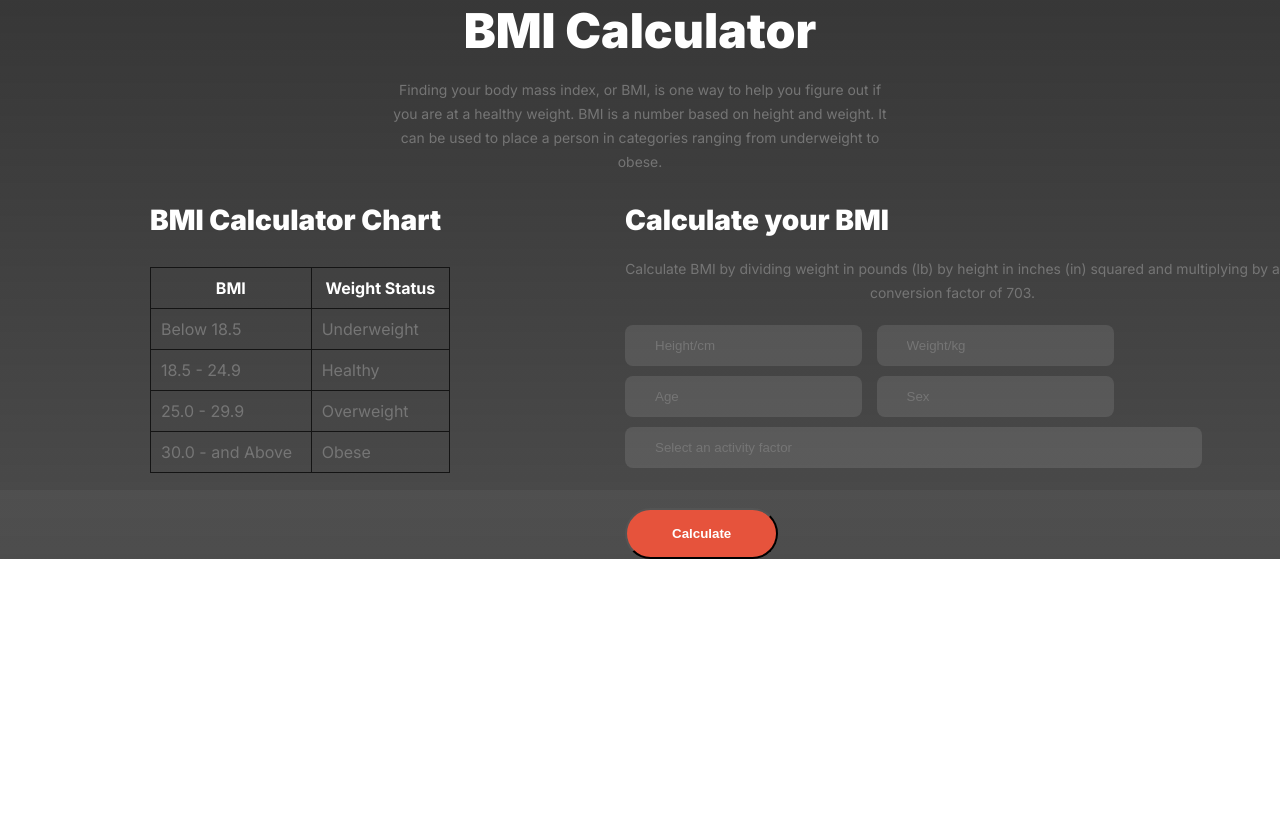
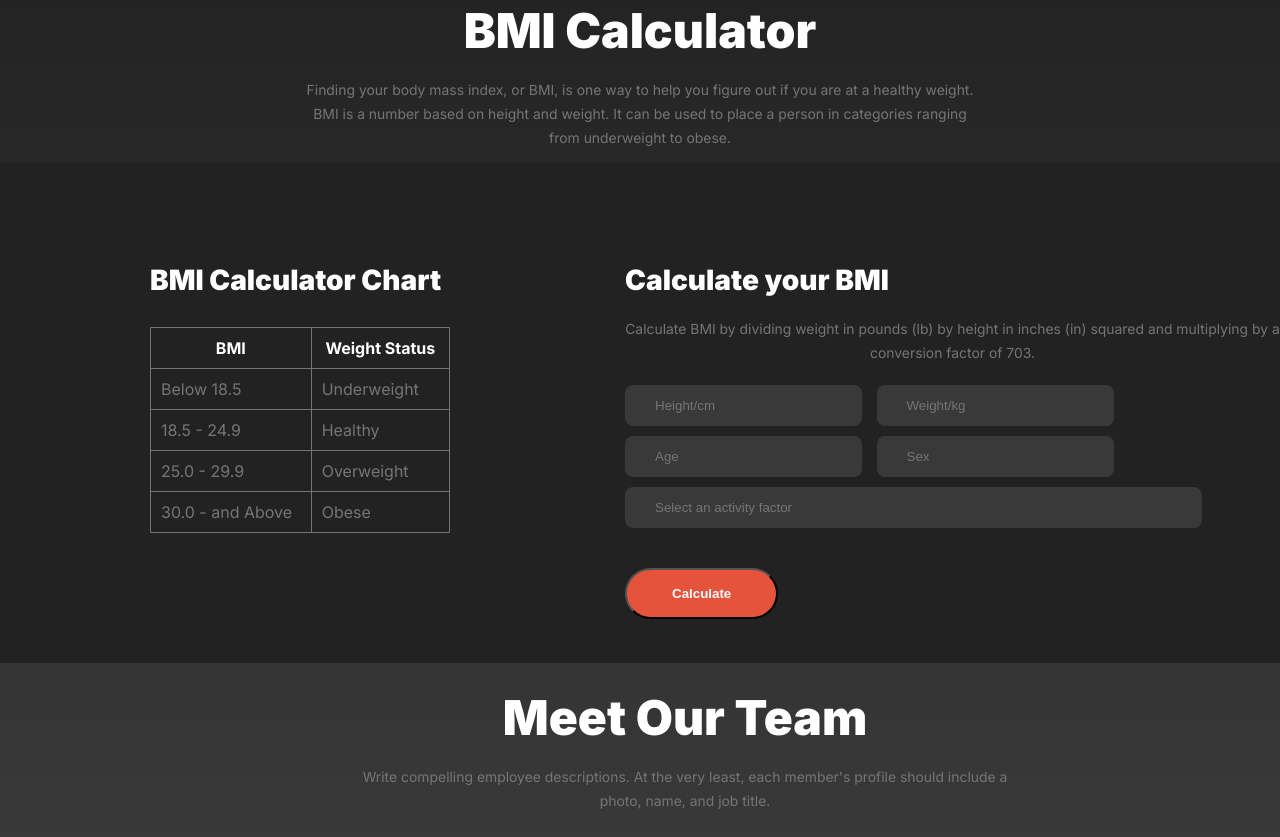
Before and after one commit to jnsharna26/Exercise-web-dev, a plain HTML site: page index.html in a window 1280 px wide. Shown: the part 1903-2740 px from the top of the page. Before the commit the page ends 2462 px from the top, so only its background shows below. Drawn offline with Linux system fonts and the light colour scheme.

Commit message:
added our team section

```diff
--- a/index.html
+++ b/index.html
@@ -156,6 +156,14 @@
 
       </div>
     </section>
+    <section class="team">
+      <div class="team-container">
+        <h3 class="section-title">Meet Our Team</h3>
+        <p class="section-description text-light-gray">Write compelling employee descriptions. At the very least, each
+          member's profile should include a photo, name, and job
+          title.</p>
+      </div>
+    </section>
   </main>
 </body>
 
--- a/styles/styles.css
+++ b/styles/styles.css
@@ -280,7 +280,7 @@ th{
 
 }
 table,th,td{
-  border: 1px solid #141414;
+  border: 1px solid #757575;
   border-collapse: collapse;
 }
 th,td{
@@ -292,9 +292,17 @@ th,td{
 .calculate-bmi{
  margin-top:100px;
 }
+.calculator{
+  width: 670px;
+  height: 120px;
+  margin-bottom: 40px;
+}
 .bmi-container{
+  max-width: 1440px;
+  height: 500px;
   display: flex;
   gap:175px;
+ background-color: rgba(34, 34, 34, 1);
 
 }
 form{
@@ -319,3 +327,15 @@ width:577px;
   border-radius: 8px;
   border: none;
 }
+
+/* team */
+.team{
+  max-width: 1070px;
+  height: 780px;
+}
+.team-container{
+width: 670px;
+height: 120px;
+ margin-top: 200px;
+margin-left: 350px;
+}
```
